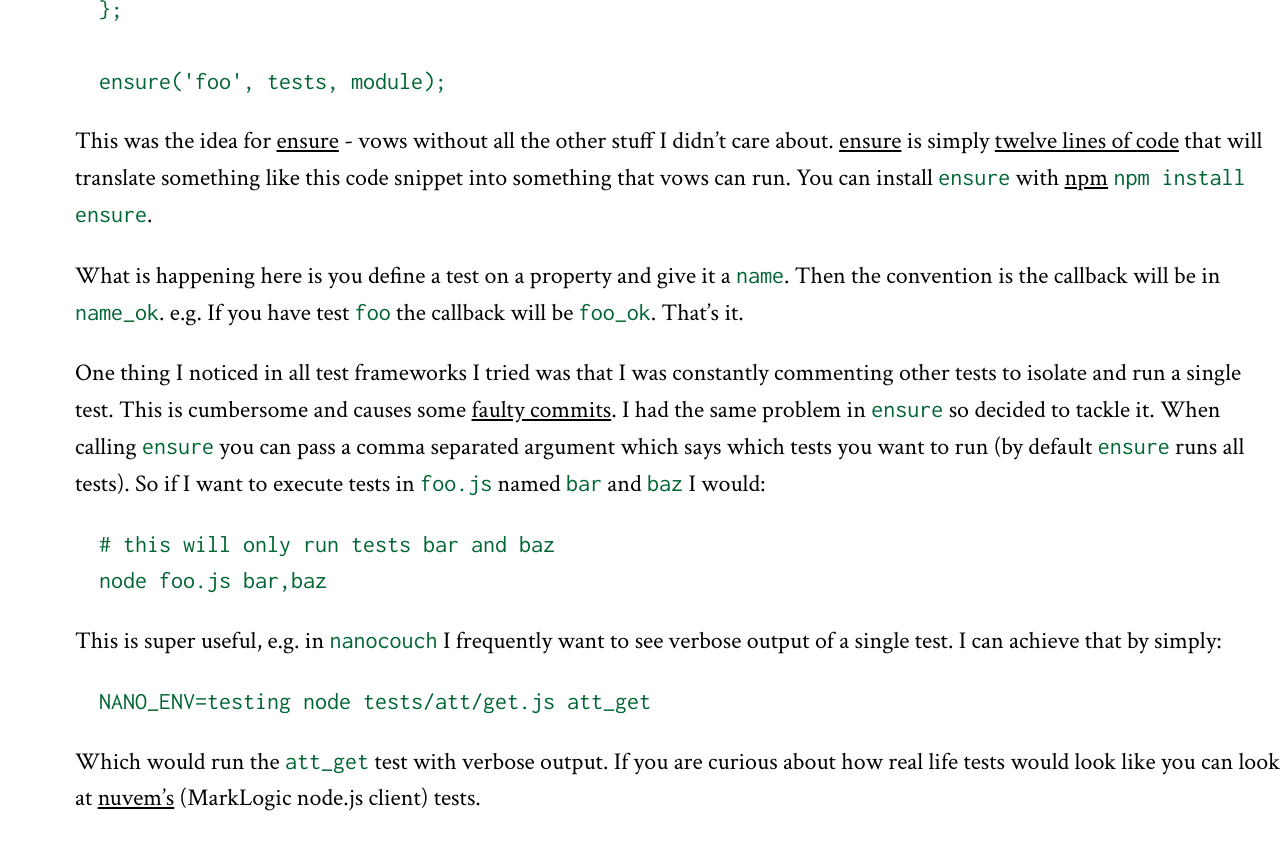
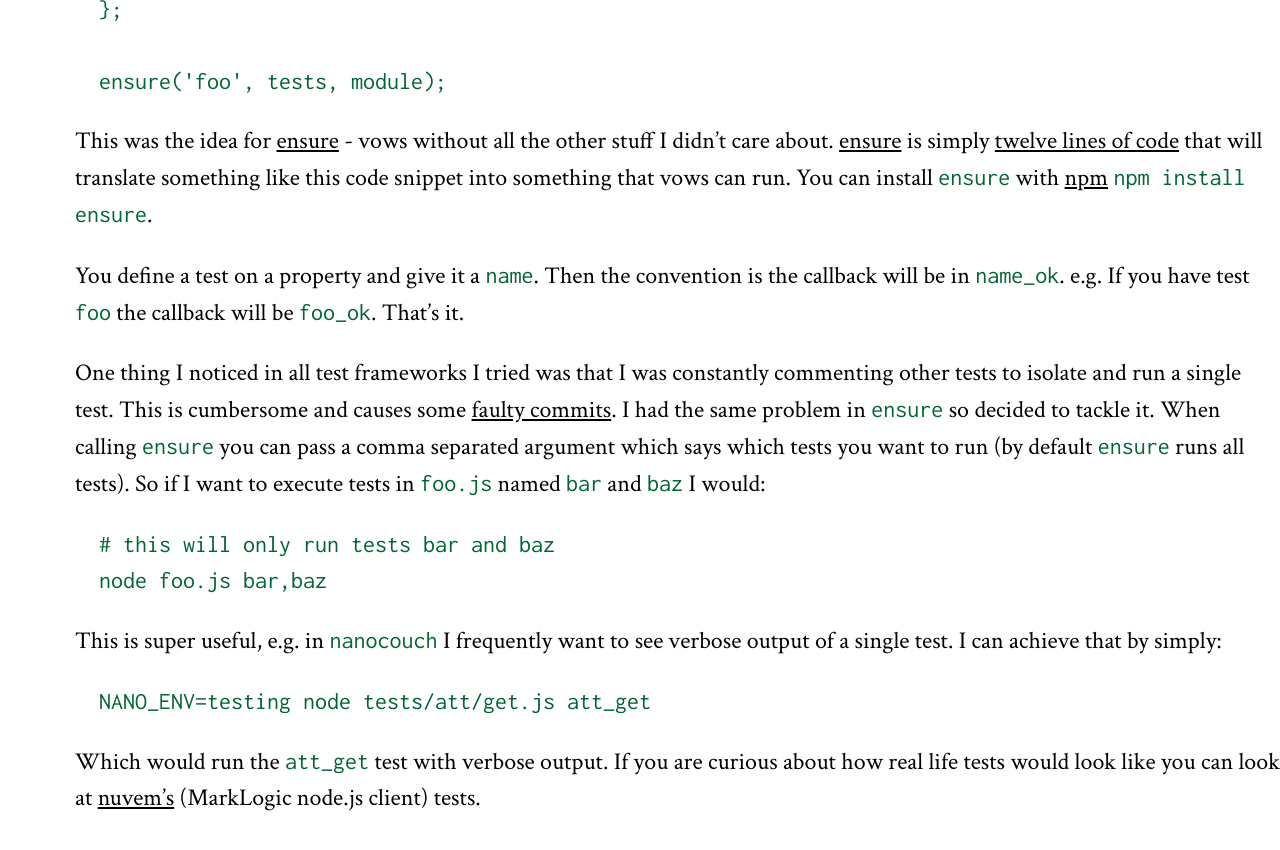
Before and after one commit to dscape/dscape.github.com, a Jekyll site: the page built from _posts/2011-09-06-ensure-easy-testing-with-nodejs-and-vows.markdown, in a window 1280 px wide and 900 px high, scrolled down 1003 px. Shown: the top 850 px of the window. Built offline with Jekyll 4.4.1, drawn with Linux system fonts in a browser that asks for light colours; Markdown is read by kramdown in place of the engine named in the settings; comment, search, counter and statistics services are not loaded.

```diff
--- a/_posts/2011-09-06-ensure-easy-testing-with-nodejs-and-vows.markdown
+++ b/_posts/2011-09-06-ensure-easy-testing-with-nodejs-and-vows.markdown
@@ -28,7 +28,7 @@
 
 This was the idea for [ensure][3] - vows without all the other stuff I didn't care about. [ensure][3] is simply [twelve lines of code][4] that will translate something like this code snippet into something that vows can run. You can install `ensure` with [npm][5] `npm install ensure`.
 
-What is happening here is you define a test on a property and give it a `name`. Then the convention is the callback will be in `name_ok`. e.g. If you have test `foo` the callback will be `foo_ok`. That's it.
+You define a test on a property and give it a `name`. Then the convention is the callback will be in `name_ok`. e.g. If you have test `foo` the callback will be `foo_ok`. That's it.
 
 One thing I noticed in all test frameworks I tried was that I was constantly commenting other tests to isolate and run a single test. This is cumbersome and causes some [faulty commits][2]. I had the same problem in `ensure` so decided to tackle it. When calling `ensure` you can pass a comma separated argument which says which tests you want to run (by default `ensure` runs all tests). So if I want to execute tests in `foo.js` named `bar` and `baz` I would:
 
```
